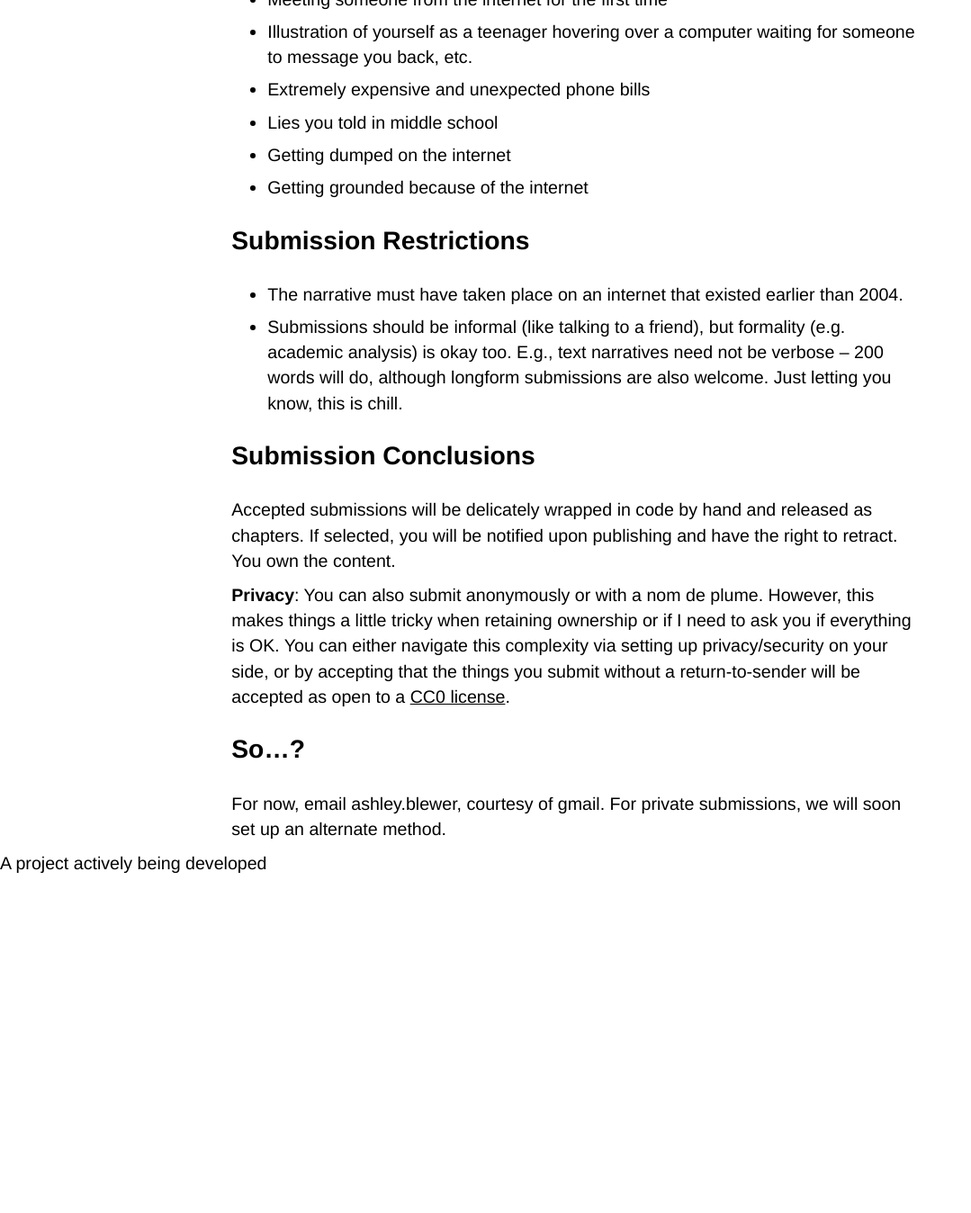
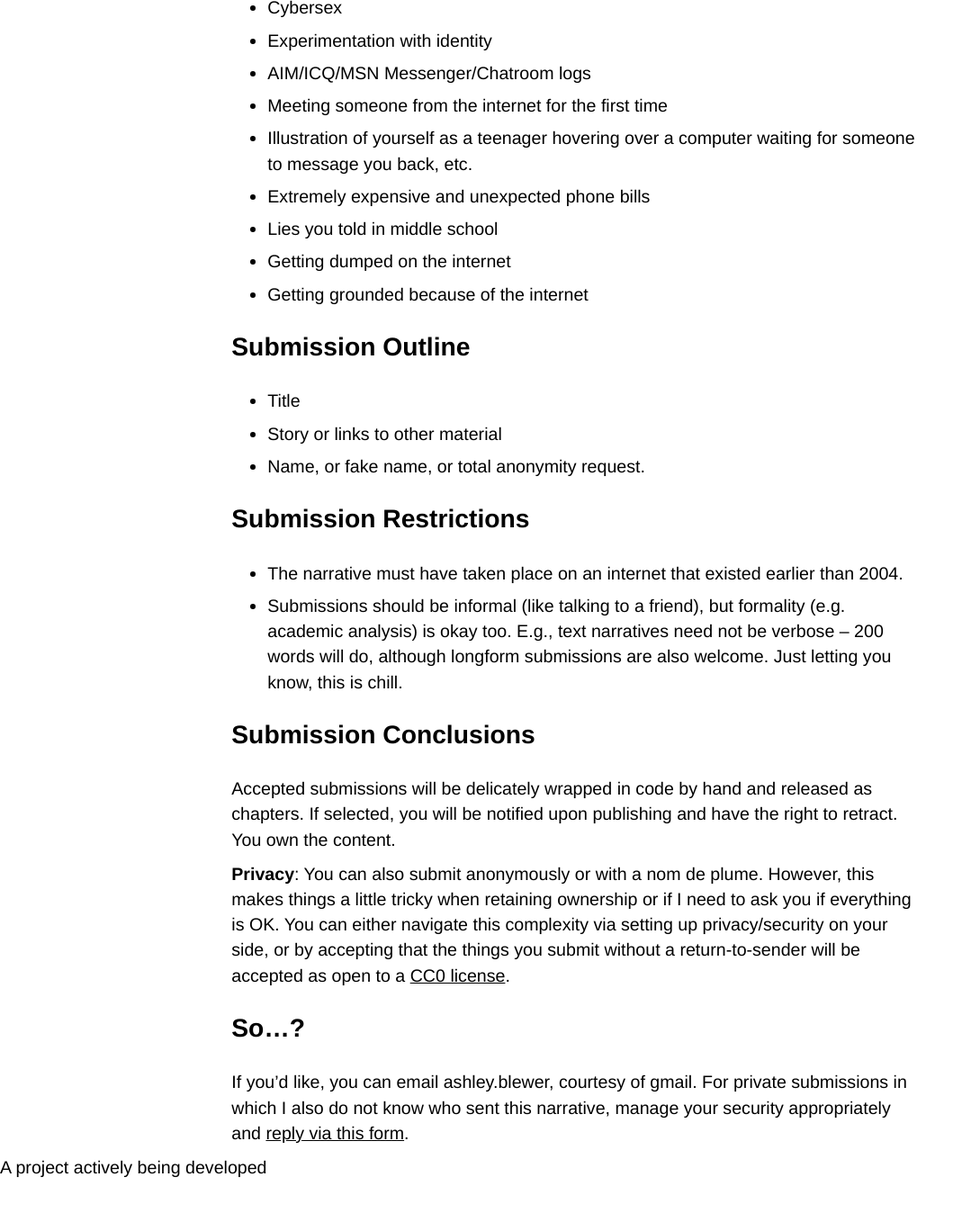
Before and after one commit to ablwr/internetgirlfriend_club, a Jekyll site: the page built from cfp.md, in a window 1280 px wide and 1400 px high, scrolled down 693 px. Shown: the top 1348 px of the window at 90% size, without its empty margins (0-1079 px from the left). Built offline with Jekyll 4.4.1, drawn with Linux system fonts in a browser that asks for light colours; before the commit the page ends 1754 px from its top, so only the background shows below that; some of the changed text lies outside the part shown.

Commit message:
cfp includes date and link to form

```diff
--- a/cfp.md
+++ b/cfp.md
@@ -4,6 +4,10 @@
 permalink: /cfp/
 navigation: true
 ---
+
+### Submission Deadlines
+
+Next chapter submission deadline is June 30, 2017!
 
 ### Submission Guidelines
 
@@ -25,6 +29,12 @@
 - Getting dumped on the internet
 - Getting grounded because of the internet
 
+### Submission Outline
+
+- Title
+- Story or links to other material
+- Name, or fake name, or total anonymity request.
+
 ### Submission Restrictions
 
 - The narrative must have taken place on an internet that existed earlier than 2004.
@@ -38,4 +48,4 @@
 
 ### So...?
 
-For now, email ashley.blewer, courtesy of gmail. For private submissions, we will soon set up an alternate method.
+If you'd like, you can email ashley.blewer, courtesy of gmail. For private submissions in which I also do not know who sent this narrative, manage your security appropriately and [reply via this form](https://docs.google.com/forms/d/e/1FAIpQLSeUqrFZoeRduZqeyEQsAPUoXb7SddRmQ2XmalXkym_29-P2gw/viewform?usp=sf_link).
```
